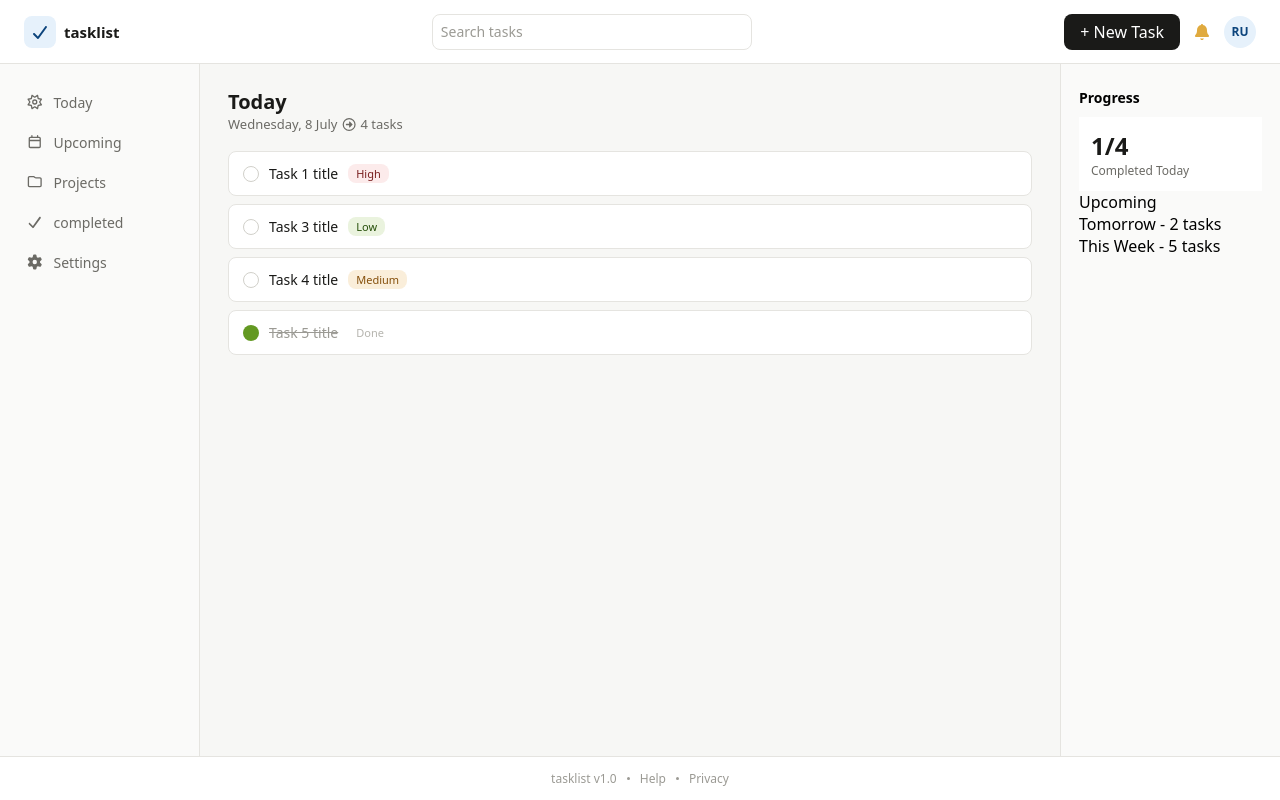
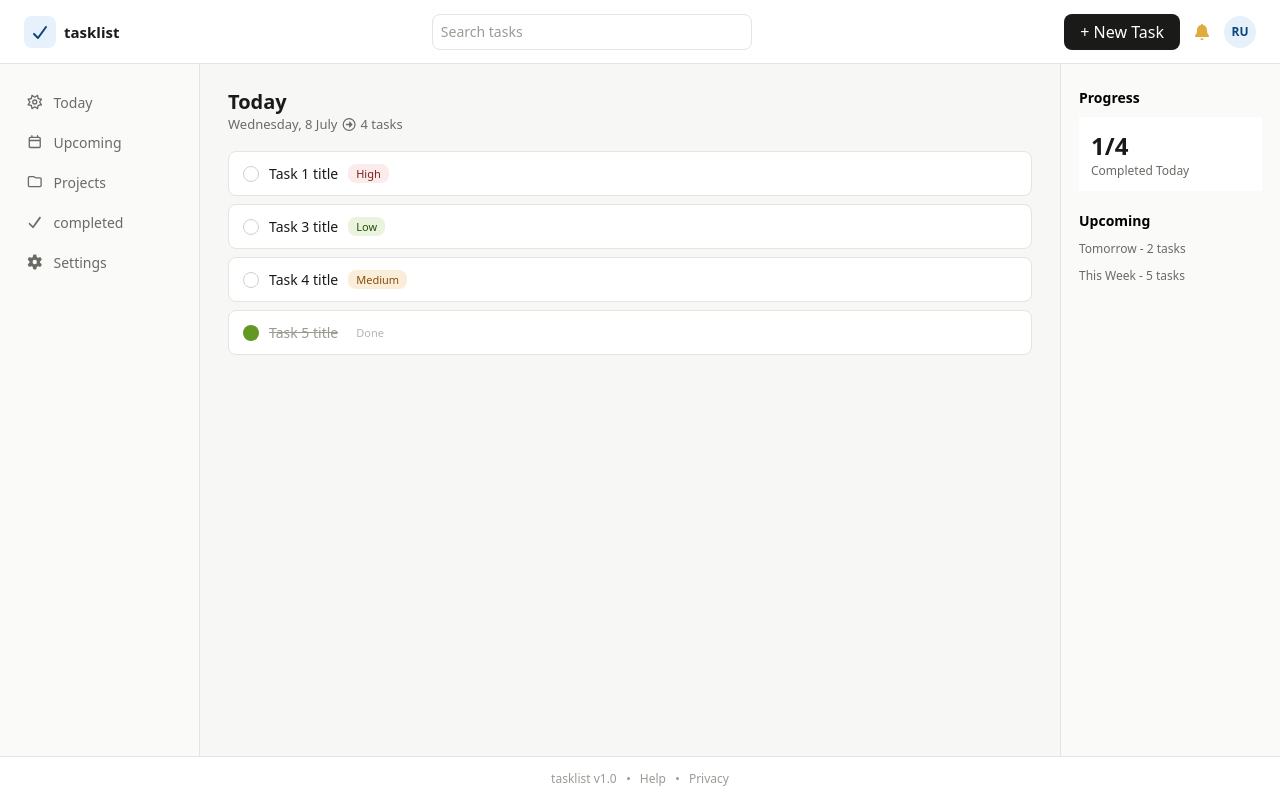
Before and after one commit to AlainRegisDev88/to-do-app, a React (Vite) app in the folder to-do-app/: page / in a window 1280 px wide. Built offline with nearby package versions, Linux system fonts and the light colour scheme; no server answers.

Commit message:
finalise the right panel design

```diff
--- a/to-do-app/src/components/HomePage.css
+++ b/to-do-app/src/components/HomePage.css
@@ -107,6 +107,9 @@
 /* right panel */
 
 .right-panel{
+    display: flex;
+    flex-direction: column;
+    gap: 20px;
     width: var(--right-panel-width);
     background-color: var(--surface-1);
     border-left: 0.5px solid var(--border);
@@ -143,16 +146,25 @@
     color: var(--text-secondary);
 }
 
+.upcoming-tasks{
+    display: flex;
+    flex-direction: column;
+    gap: 10px;
+}
+
+.upcoming-tasks .upcoming-header{
+    font-size: 14px;
+    font-weight: 600;
+}
+
+.upcoming-tasks .upcoming{
+    font-size: 12px;
+    color: var(--text-secondary);
+    margin-bottom: 10px;
+}
+
 
 <div className="right-panel">
-<div className="right-panel-header">
-<p>Progress</p>
-<div className="statc-card">
-<div className="stat number">1/4</div>
-<div className="stat label">Completed Today</div>
-</div>
-</div>
-
 <div className="upcoming-tasks">
 <div className="upcoming-header">
 Upcoming
```
